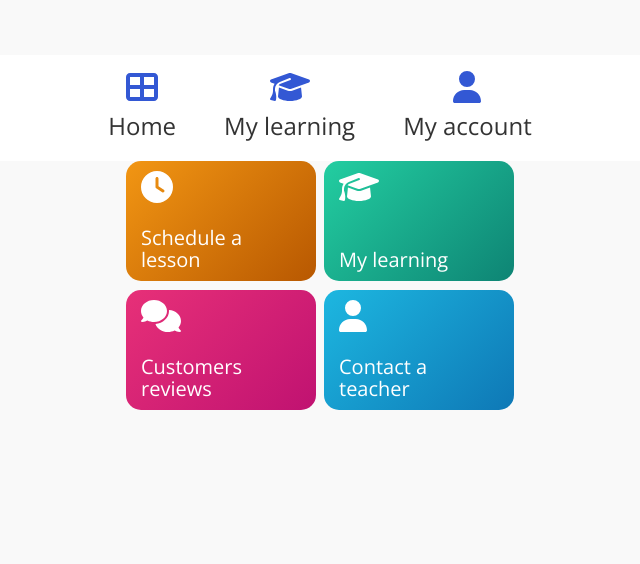
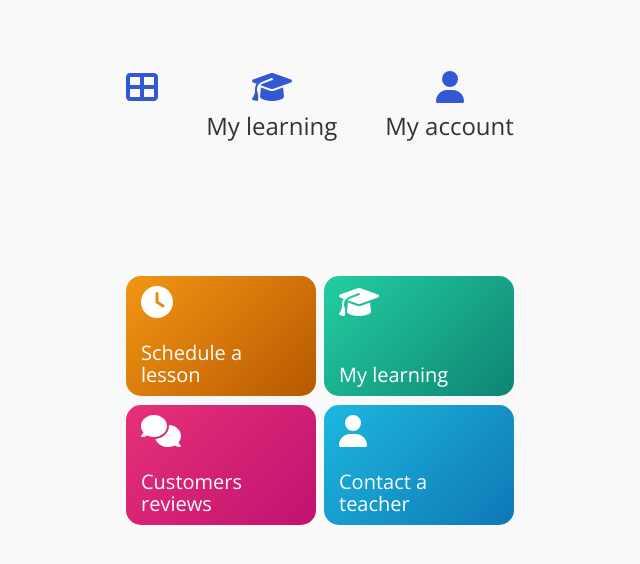
Before and after one commit to kimiko1/Lingusophia, a React (Vite) app: page / in a window 1280 px wide. Shown: the top 564 px of the page, without its empty margins (320-960 px from the left). Built offline with nearby package versions, Linux system fonts and the light colour scheme.

Commit message:
✨(Layout) Update container styles and refactor Navbar component [#3]

```diff
--- a/src/components/organisms/Navbar.jsx
+++ b/src/components/organisms/Navbar.jsx
@@ -7,7 +7,7 @@ const Navbar = () => {
   return (
     <header className="navbar">
       <ul className="nav-menu">
-        <NavItem icon={faThLarge} label="Home" href="home" />
+        <NavItem icon={faThLarge} label='' href="home" />
         <NavItem icon={faGraduationCap} label="My learning" href="home" />
         <NavItem icon={faUser} label="My account" href="home" />
       </ul>
--- a/src/components/organisms/Navigations.jsx
+++ b/src/components/organisms/Navigations.jsx
@@ -8,7 +8,7 @@ import { FontAwesomeIcon } from "@fortawesome/react-fontawesome";
 
 const Navigations = () => {
   return (
-    <div className="navigations container">
+    <div className="navigations">
       <div className="block">
         <div className="item-block orange">
           <a href="/home" className="block-link">
--- a/src/styles/main.scss
+++ b/src/styles/main.scss
@@ -21,6 +21,7 @@ body {
 // Container
 .container {
     display: flex;
+    height: 60vh;
     width: 80%;
     justify-self: center;;
     justify-content: center;
--- a/src/styles/organisms/navbar.scss
+++ b/src/styles/organisms/navbar.scss
@@ -5,7 +5,6 @@
     align-items: center;
     padding: vars.$spacing-unit 0;
     margin-top: 55px;
-    background-color: white;
 
     .nav-menu {
       display: flex;
--- a/src/styles/organisms/navigations.scss
+++ b/src/styles/organisms/navigations.scss
@@ -1,5 +1,11 @@
 .navigations {
+    display: flex;
+    height: 60vh;
+    width: 80%;
+    justify-self: center;
+    justify-content: center;
     gap: 8px;
+    align-items: center;
 
     .block {
         gap: 9px;
```
